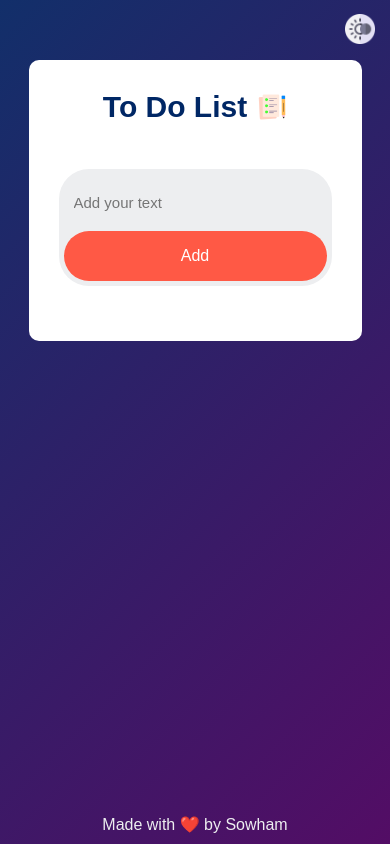
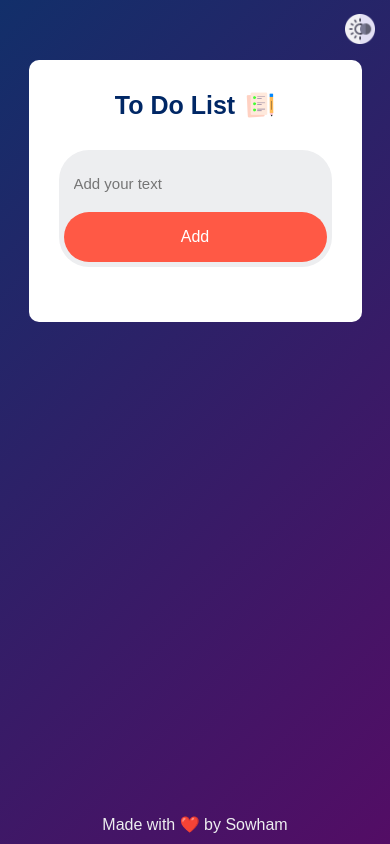
Before and after one commit to Sowham-3098/CheckListia, a plain HTML site: page index.html in a window 390 px wide. Drawn offline with Linux system fonts and the light colour scheme.

Commit message:
Update style.css

```diff
--- a/style.css
+++ b/style.css
@@ -227,6 +227,12 @@ ul li span:hover {
     padding: 30px;
 
   }
+  .todo-app h2 {
+
+    margin-bottom:30px;
+    font-size: 25px;
+  }
+
 
   .row {
     flex-direction: column;
@@ -245,3 +251,4 @@ ul li span:hover {
     width: 100%;
 
   }
+}
```
